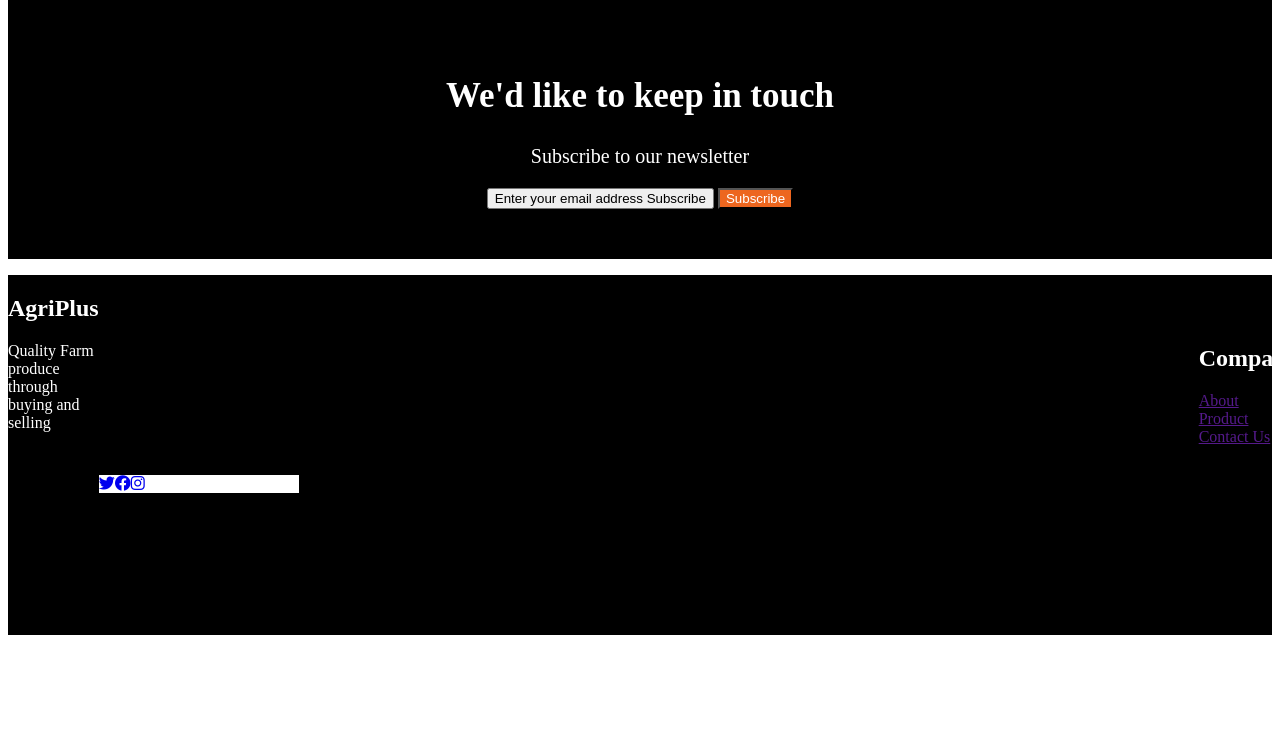
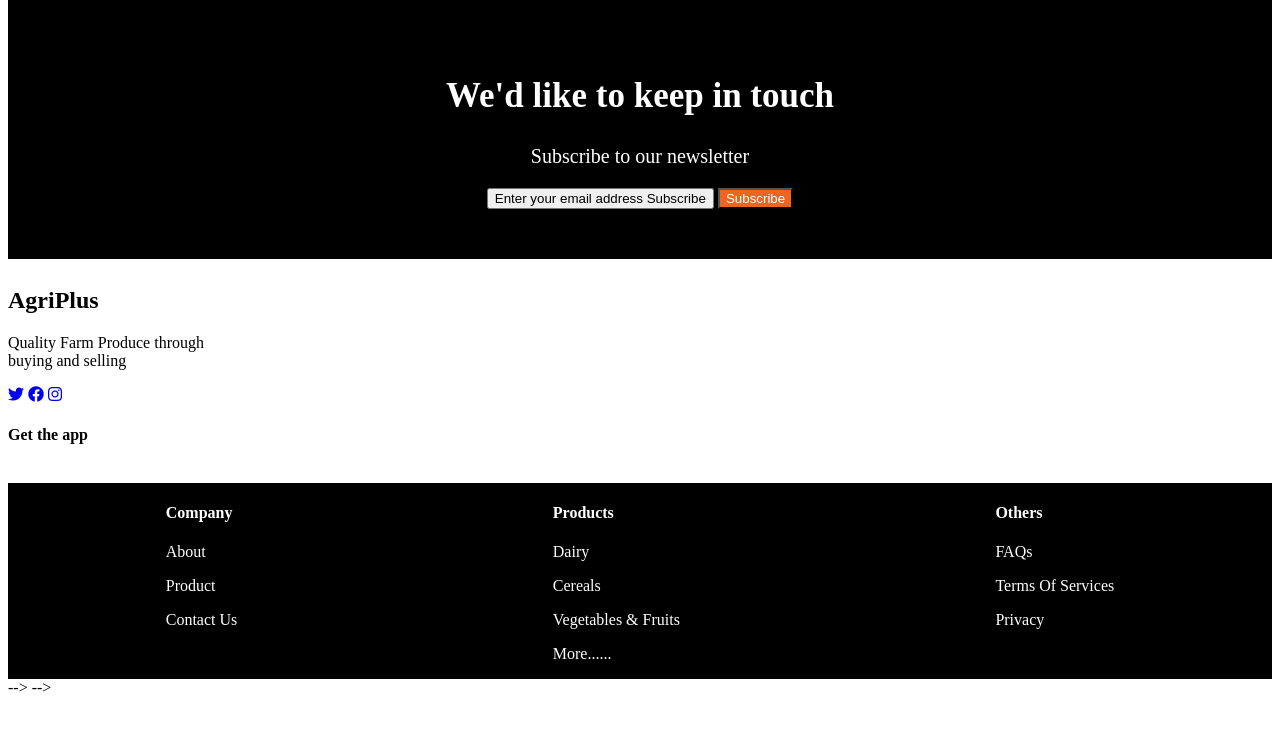
Before and after one commit to Silvia-Wachira/AgriPLus-website, a plain HTML site: page index.html in a window 1280 px wide. Shown: the part 4334-5063 px from the top of the page. After the commit the page ends 5039 px from the top, so only its background shows below. Drawn offline with Linux system fonts and the light colour scheme.

Commit message:
style footer

```diff
--- a/index.css
+++ b/index.css
@@ -574,3 +574,20 @@ p #pp{
     margin-bottom: 200px;
     margin-left: 500px;
 } */ */
+.feet{
+    display: flex;
+    flex-direction: row;
+    justify-content: space-around;
+    align-items: center;
+    background-color: black;
+    color: white;
+    width: 100%;
+    position: relative;
+}
+.form{
+    display: flex;
+    flex-direction: row;
+    justify-content: space-around;
+    color: white;
+    background-color: black;
+}
--- a/index.html
+++ b/index.html
@@ -278,20 +278,82 @@
         </div>
         <footer>
             <hr class="linef">
+
+            <div class="feet">
+                <div>
+                    <h2>AgriPlus</h2>
+                    <p>Quality Farm Produce through <br> buying and selling </p>
+                    <a href="#"><i id="twitter" class="fab fa-twitter"></i></a>
+                    <a href="#"><i id="facebook" class="fab fa-facebook"></i></a>
+                    <a href="#"><i id="instagram" class="fab fa-instagram"></i></a>
+                    <h4>Get the app</h4>
+                    <img src="" alt="">
+                    <img src="" alt="">
+                </div>
+                <div class="form">
+                    <form action="">
+                        <h4>Company</h4>
+                        <p>About</p>
+                        <p>Product</p>
+                        <p>Contact Us</p>
+                    </form>
+                    <form action="">
+                        <h4>Products</h4>
+                        <p>Dairy</p>
+                        <p>Cereals</p>
+                        <p>Vegetables & Fruits</p>
+                        <p>More......</p>
+                    </form>
+                    <form action="">
+                        <h4>Others</h4>
+                        <p>FAQs</p>
+                        <p>Terms Of Services</p>
+                        <p>Privacy</p>
+                    </form>
+                </div>
+            </div>
+
+
+
+
+
+
+
+
+
+
+
+
+
+
+
+
+
+
+
+
+
+
+
+
+
+
+
             <!-- second footer -->
 
-            <div class="footer2">
+            <!-- <div class="footer2">
             <div class="foot3">
                 <h2>AgriPlus</h2>
                 <p>Quality Farm produce through <br> buying and selling</p>
             </div>
-            <div>
+
                 <ul id="icons">
                     <li><a href="#"><i id="twitter" class="fab fa-twitter"></i></a></li>
                     <li><a href="#"><i id="facebook" class="fab fa-facebook"></i></a></li>
                     <li><a href="#"><i id="instagram" class="fab fa-instagram"></i></a></li>
-                </ul>
-            </div>
+                </ul> -->
+
+
 <!-- white_check_mark
 eyes
 raised_hands -->
@@ -299,7 +361,7 @@ raised_hands -->
               ,<h2>>Get the app</h2>
             </div> -->
 
-        <div class="foot2">
+        <!-- <div class="foot2">
             <h2>Company</h2>
             <ul>
                 <li><a href="">About</a></li>
@@ -316,13 +378,13 @@ raised_hands -->
                 <li><a href="">More......</a></li>
             </ul>
         </div> -->
-        <div class="foot2">
+        <!-- <div class="foot2">
             <h2>Others</h2>
             <ul >
                 <li><a href="">FAQs</a></li>
                 <li><a href="">Terms Of Services</a></li>
                 <li><a href="">Privacy and Policy</a></li>
-            </ul> -->
+            </ul> --> --> -->
 
             <!-- <p>Products <br> Dairy <br>Cereals <br>Vegetables & Fruits <br>More...... </p>
         </div>
```
